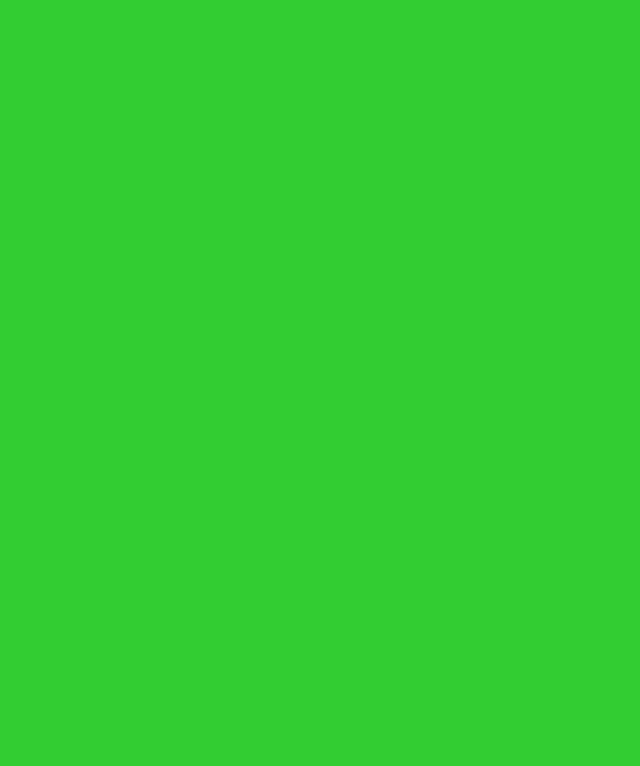
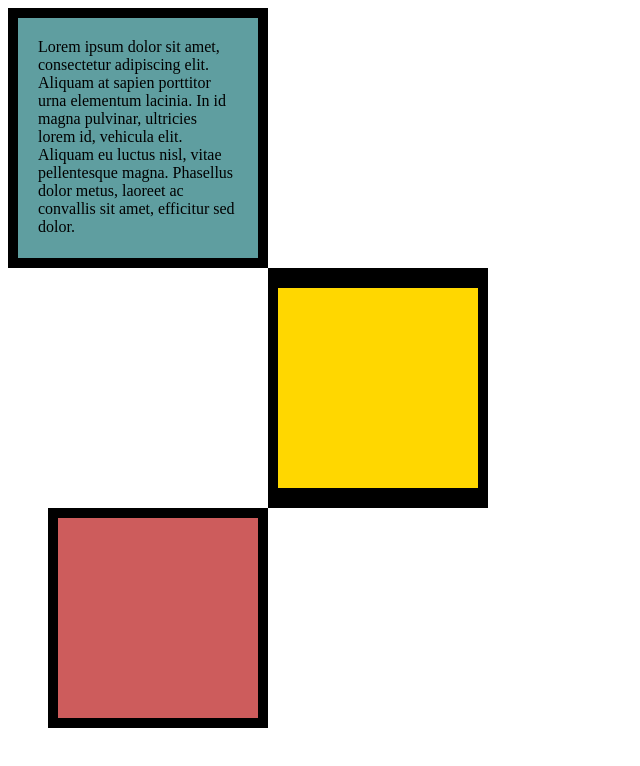
Before and after one commit to maybeHARSH/html-css, a plain HTML site: page solution.html in a window 1280 px wide. Shown: the whole page, without its empty margins (0-640 px from the left). Drawn offline with Linux system fonts and the light colour scheme.

Commit message:
Add files via upload

```diff
--- a/solution.html
+++ b/solution.html
@@ -1,51 +1,52 @@
 <!DOCTYPE html>
 <html lang="en">
 
-<!--
-TODO: Change the background color for each device
-[lightsalmon] Mobile Devices: 319px — 480px
-[powderblue] iPads and Tablets: 481px — 1200px
-[limegreen] Laptops: 1201px — 1600px
-[seagreen] Desktops: 1601px and more
--->
-
 <head>
   <meta charset="UTF-8">
-  <meta name="viewport" content="width=device-width, initial-scale=1, minimum-scale=1" />
-
-  <title>Document</title>
+  <title>CSS Box Model</title>
   <style>
-    body {
-      background-color: aquamarine;
+    div {
+      height: 200px;
+      width: 200px;
     }
 
-    @media (min-width: 319px) and (max-width: 480px) {
-      body {
-        background-color: lightsalmon;
-      }
+    p {
+      margin: 0;
     }
 
-    @media (min-width: 481px) and (max-width: 1200px) {
-      body {
-        background-color: powderblue;
-      }
+    #first {
+      background-color: cadetblue;
+      padding: 20px;
+      border: 10px solid black;
     }
 
-    @media (min-width: 1201px) and (max-width: 1600px) {
-      body {
-        background-color: limegreen;
-      }
+    #second {
+      background-color: gold;
+      border: solid black;
+      border-width: 20px 10px;
+      margin-left: 260px;
     }
 
-    @media (min-width: 1601px) {
-      body {
-        background-color: seagreen;
-      }
+    #third {
+      background-color: indianred;
+      border: 10px solid black;
+      margin-left: 40px;
     }
   </style>
 </head>
 
 <body>
+  <div id="first">
+    <p>Lorem ipsum dolor sit amet, consectetur adipiscing elit. Aliquam at sapien porttitor urna elementum lacinia. In
+      id magna pulvinar, ultricies lorem id, vehicula elit. Aliquam eu luctus nisl, vitae pellentesque magna. Phasellus
+      dolor metus, laoreet ac convallis sit amet, efficitur sed dolor. </p>
+  </div>
+  <div id="second">
+
+  </div>
+  <div id="third">
+
+  </div>
 </body>
 
 </html>
```
Also changed, not shown: index.html (+51 -18 lines).
